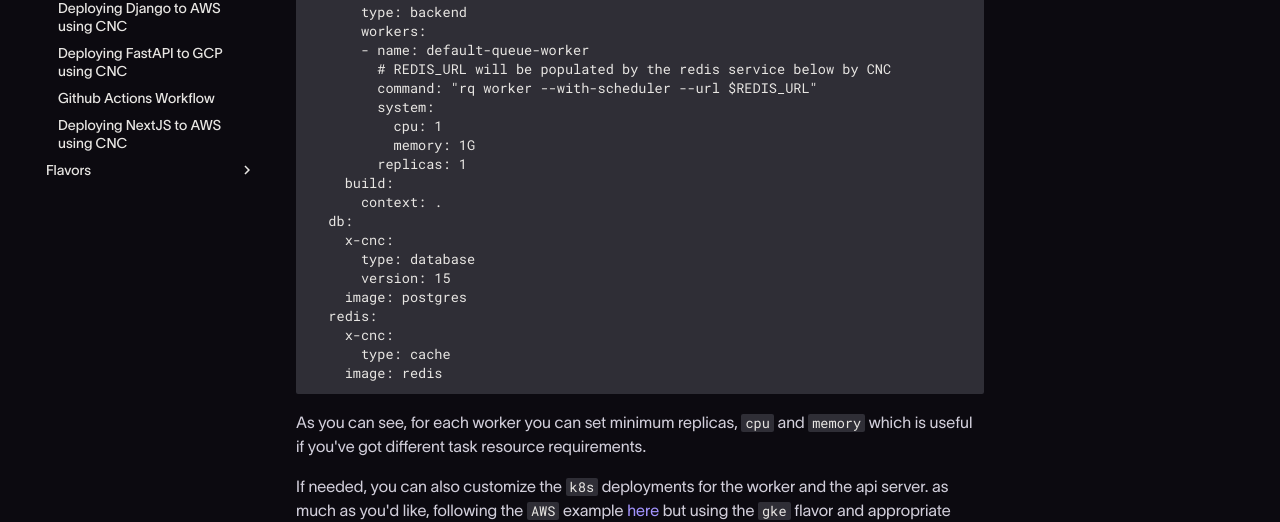
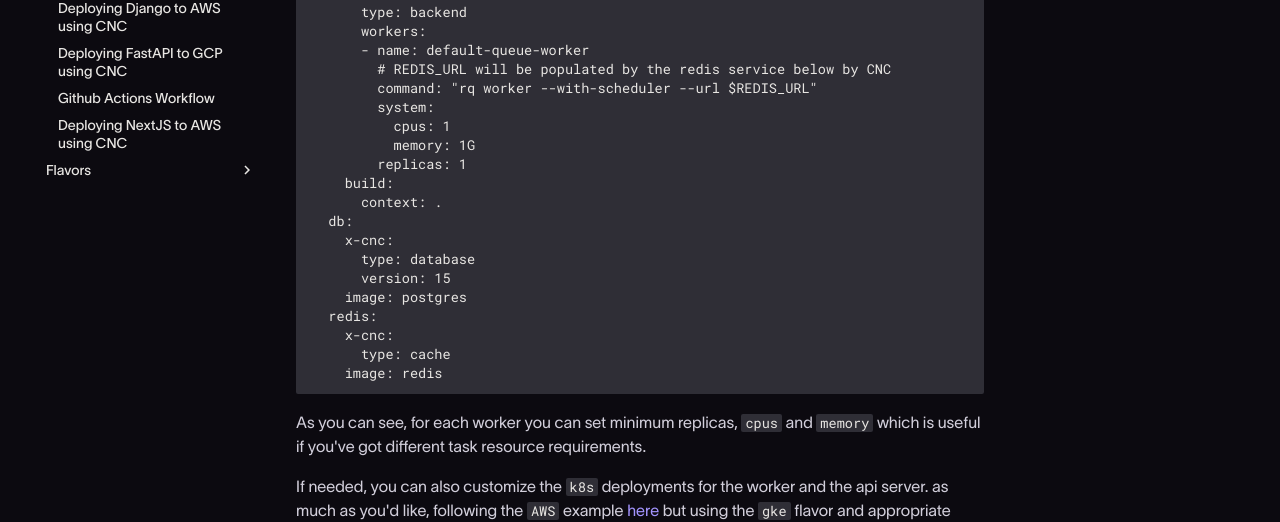
Before and after one commit to coherenceplatform/cnc, an MkDocs documentation site: the page built from docs/examples/django-gke.md, in a window 1280 px wide and 900 px high, scrolled down 1257 px. Shown: the part 334-856 px from the top of the window. Built offline with MkDocs 1.6.1 and Material for MkDocs 9.7.7, drawn with Linux system fonts in a browser that asks for light colours; some web fonts are replaced; comment, search, counter and statistics services are not loaded; some of the changed text lies outside the part shown.

Commit message:
Fix cpus examples in docs

````diff
--- a/docs/examples/django-gke.md
+++ b/docs/examples/django-gke.md
@@ -54,7 +54,7 @@ services:
         # REDIS_URL will be populated by the redis service below by CNC
         command: "rq worker --with-scheduler --url $REDIS_URL"
         system:
-          cpu: 1
+          cpus: 1
           memory: 1G
         replicas: 1
     build:
@@ -70,7 +70,7 @@ services:
     image: redis
 ```
 
-As you can see, for each worker you can set minimum replicas, `cpu` and `memory` which is useful if you've got different task resource requirements.
+As you can see, for each worker you can set minimum replicas, `cpus` and `memory` which is useful if you've got different task resource requirements.
 
 If needed, you can also customize the `k8s` deployments for the worker and the api server. as much as you'd like, following the `AWS` example [here](../customization/aws_ecs.md) but using the `gke` flavor and appropriate filenames instead. You can add more yml objects into those templates as needed, if required.
 
````
